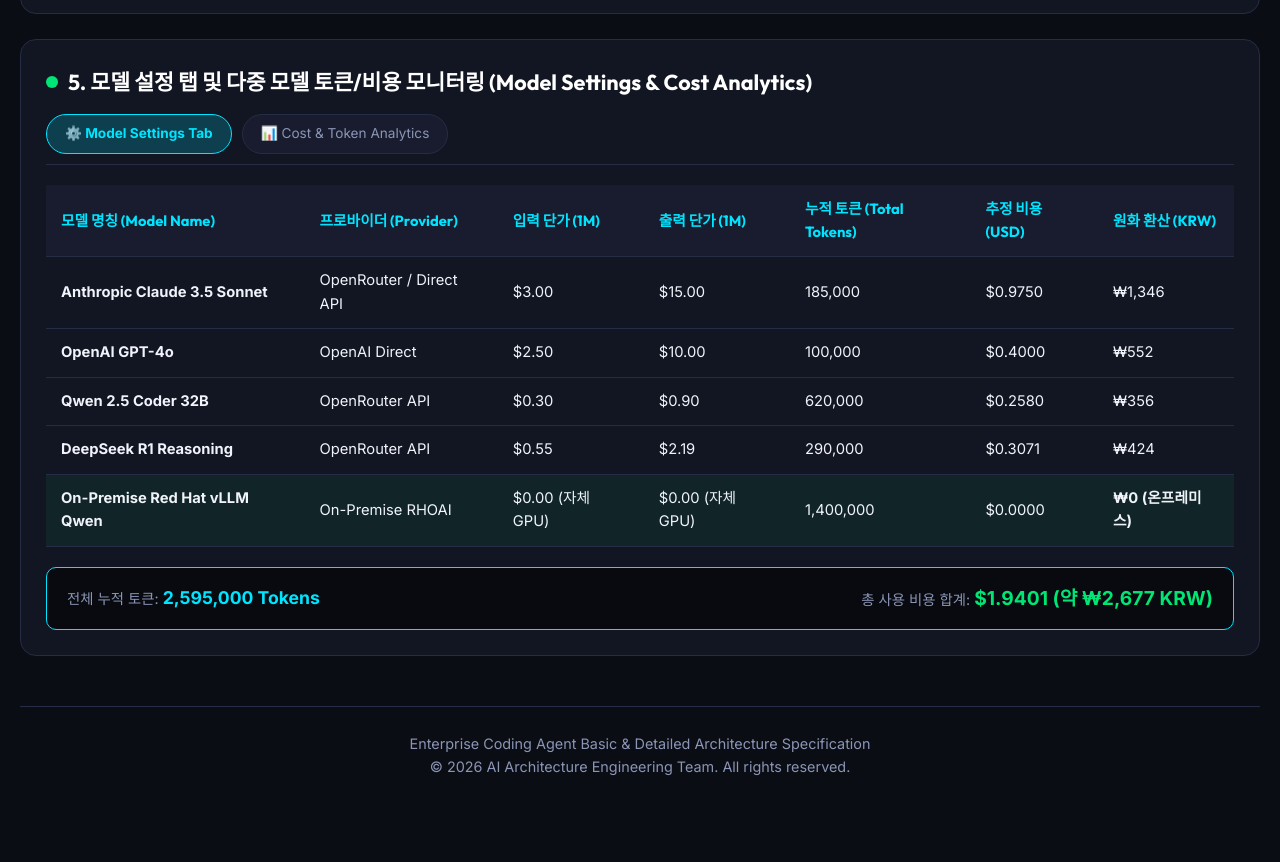
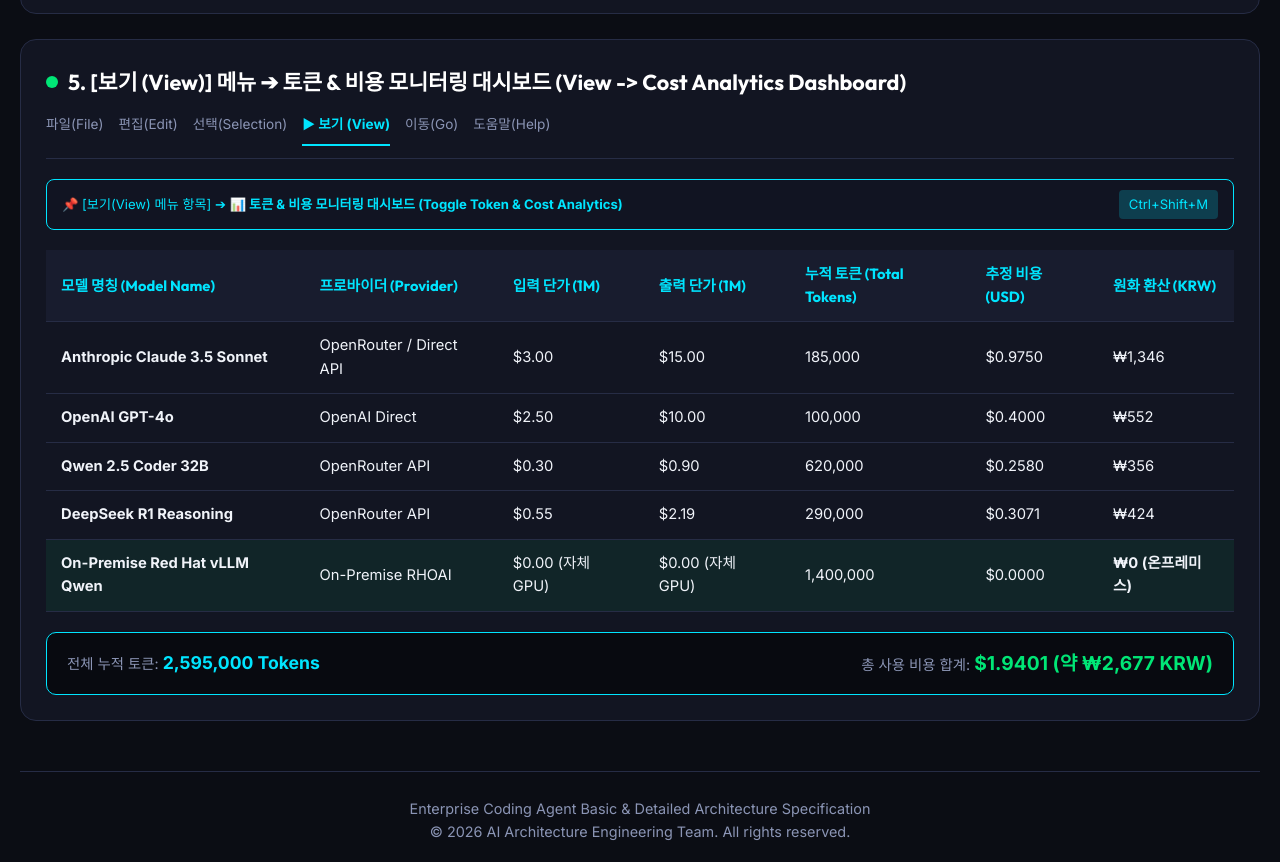
Before and after one commit to kesperinc/agentsmith, a plain HTML site: page docs/coding_agent_basic_design.html in a window 1280 px wide. Shown: the part 2077-2939 px from the top of the page. Before the commit the page ends 2895 px from the top, so only its background shows below. Drawn offline with Linux system fonts and the light colour scheme; a script that the page names is missing.

Commit message:
fix: place Model Cost Analytics Dashboard under View menu (MenubarViewMenu)

```diff
--- a/docs/coding_agent_basic_design.html
+++ b/docs/coding_agent_basic_design.html
@@ -213,17 +213,27 @@ def main():
     </div>
   </div>
 
-  <!-- Section 5: Model Settings & Cost Analytics -->
+  <!-- Section 5: Model Settings & Cost Analytics (Under View Menu) -->
   <div class="card">
     <div class="card-title">
       <div class="icon" style="background: var(--success);"></div>
-      5. 모델 설정 탭 및 다중 모델 토큰/비용 모니터링 (Model Settings & Cost Analytics)
+      5. [보기 (View)] 메뉴 ➔ 토큰 & 비용 모니터링 대시보드 (View -> Cost Analytics Dashboard)
     </div>
 
-    <!-- Settings Tab Header simulation -->
-    <div style="display: flex; gap: 10px; margin-bottom: 20px; border-bottom: 1px solid var(--card-border); padding-bottom: 10px;">
-      <div style="padding: 8px 18px; background: rgba(0, 229, 255, 0.2); border: 1px solid var(--cyan); color: var(--cyan); border-radius: 20px; font-weight: 700; font-size: 0.85rem;">⚙️ Model Settings Tab</div>
-      <div style="padding: 8px 18px; background: var(--card-bg); border: 1px solid var(--card-border); color: var(--text-muted); border-radius: 20px; font-size: 0.85rem;">📊 Cost & Token Analytics</div>
+    <!-- View Menu Bar Navigation simulation -->
+    <div style="display: flex; gap: 15px; margin-bottom: 20px; border-bottom: 1px solid var(--card-border); padding-bottom: 12px; font-size: 0.85rem;">
+      <span style="color: var(--text-muted);">파일(File)</span>
+      <span style="color: var(--text-muted);">편집(Edit)</span>
+      <span style="color: var(--text-muted);">선택(Selection)</span>
+      <span style="color: var(--cyan); font-weight: 700; border-bottom: 2px solid var(--cyan); padding-bottom: 8px;">▶ 보기 (View)</span>
+      <span style="color: var(--text-muted);">이동(Go)</span>
+      <span style="color: var(--text-muted);">도움말(Help)</span>
+    </div>
+
+    <!-- View Dropdown menu selection indication -->
+    <div style="background: #111422; border: 1px solid var(--cyan); border-radius: 8px; padding: 10px 15px; margin-bottom: 20px; font-size: 0.82rem; color: var(--cyan); display: flex; align-items: center; justify-content: space-between;">
+      <span>📌 [보기(View) 메뉴 항목] ➔ <strong>📊 토큰 & 비용 모니터링 대시보드 (Toggle Token & Cost Analytics)</strong></span>
+      <span style="background: rgba(0,229,255,0.2); padding: 4px 10px; border-radius: 4px;">Ctrl+Shift+M</span>
     </div>
 
     <!-- Table of Model Costs -->
```
Also changed, not shown: coding-agent/docs/specs/2026-08-13_agentsmith_view_menu_cost_analytics_placement_spec.md (added, +33 -0 lines).
